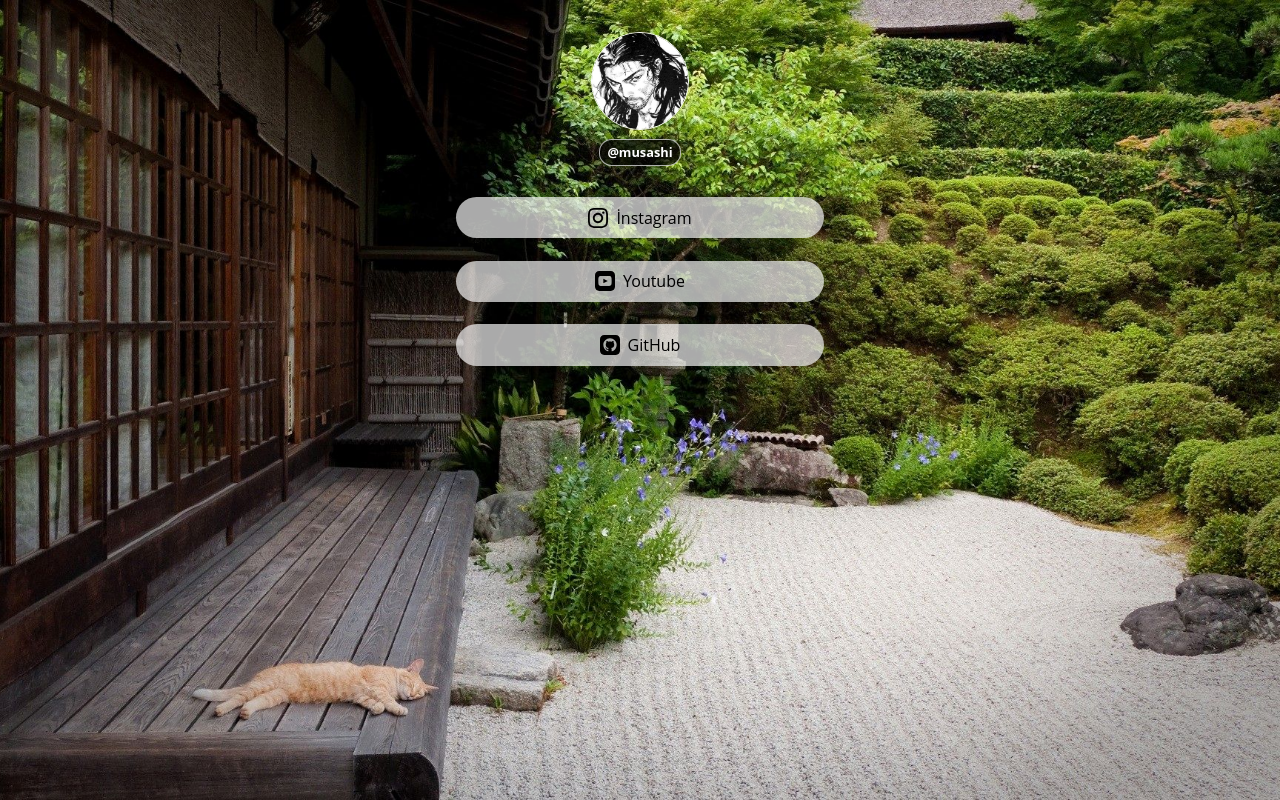
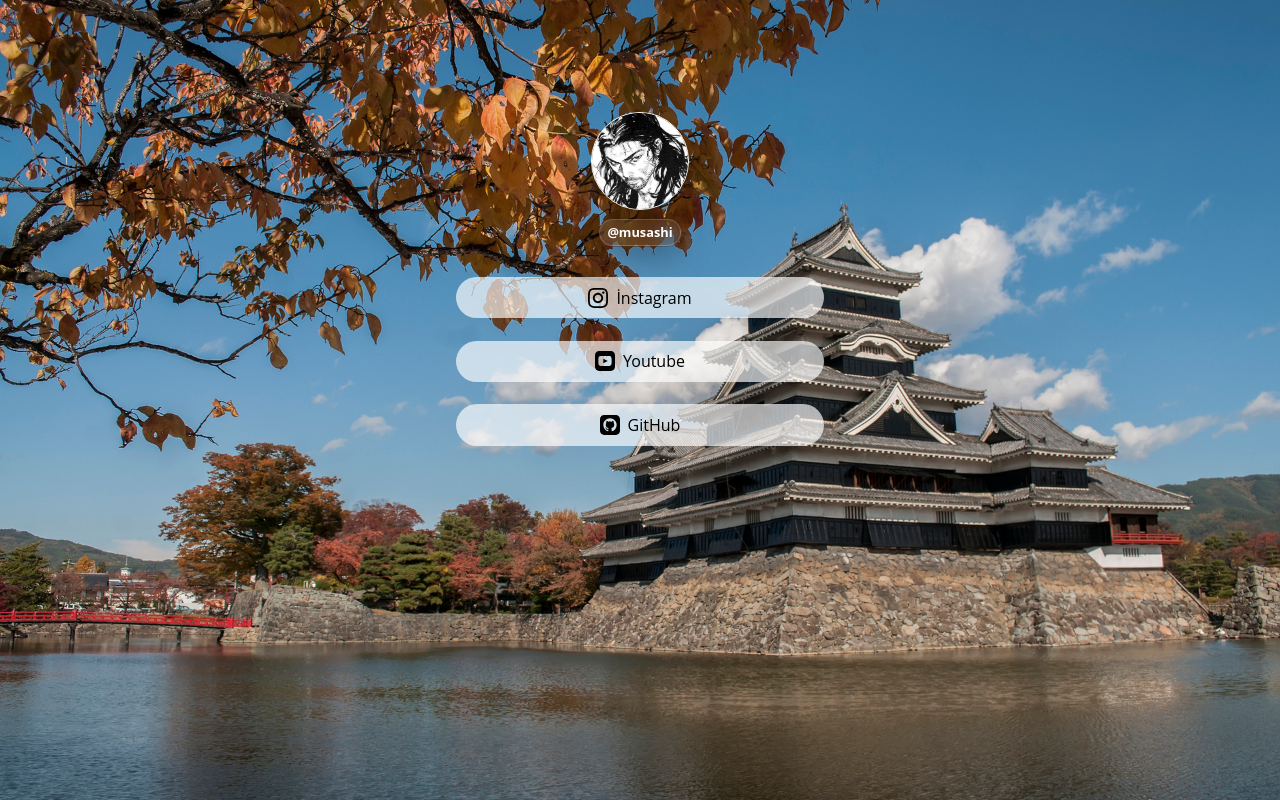
Before and after one commit to ahwmeat/musashidev, a plain HTML site: page index.html in a window 1280 px wide. Drawn offline with Linux system fonts and the light colour scheme.

Commit message:
Update index.css

```diff
--- a/index.css
+++ b/index.css
@@ -6,15 +6,16 @@ color: #fff;
 
 }
 body {
-background: url(46677.jpg) repeat center center fixed;
+background: url(435981.jpg) repeat center center fixed;
 background-size: cover;
 }
 header {
-margin-top: 1em;
+margin-top: 6em;
 text-align: center;
 align-items: center;
 flex-direction: column;
 display: flex;
+
 }
 header > img {
 width: 6em;
@@ -32,6 +33,12 @@ color: #fff;
 padding: 0.3em 0.6em;
 background-color: #000a;
 border: 1px solid #fffa;
+ background: linear-gradient(135deg, rgba(255, 255, 255, 0.1), rgba(255, 255, 255, 0));
+    backdrop-filter: blur(10px);
+    -webkit-backdrop-filter: blur(10px);
+    border-radius: 20px;
+    border:1px solid rgba(255, 255, 255, 0.18);
+    box-shadow: 0 8px 32px 0 rgba(0, 0, 0, 0.37);
 }
 ul {
 box-sizing: border-box;
@@ -39,7 +46,6 @@ list-style: none;
 margin: 0 auto;
 padding: 1em;
 width: 400px;
-
 }
 ul > li {
 background-color: #fffa;
@@ -48,6 +54,7 @@ border-radius: 10em;
 padding: 0.6em;
 margin: 1.4em 0;
 box-shadow: rgb(28 ,32 ,93 / 24%) 0px 2px 8px 0px;
+
 }
 
 ul > li > a {
@@ -56,6 +63,9 @@ flex-direction: row;
 justify-content: center;
 align-items: center;
 gap: 0.5em;
+
+
+
 }
 
 a {
```
